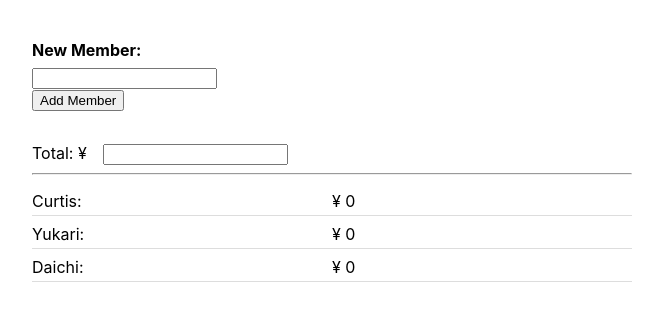
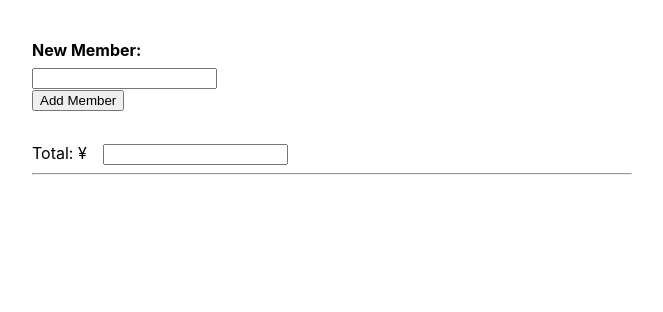
Before and after one commit to atparkweb/react-context-app, a React (Create React App) app: page / in a window 1280 px wide. Shown: the top 312 px of the page, without its empty margins (308-971 px from the left). Built offline with nearby package versions, Linux system fonts and the light colour scheme.

Commit message:
refactor: Remove default group array

```diff
--- a/src/App.js
+++ b/src/App.js
@@ -4,23 +4,8 @@ import "./App.css";
 import Add from "./Add";
 import { GroupList } from "./Group";
 
-const defaultList = [
-  {
-    name: "Curtis",
-    id: 1,
-  },
-  {
-    name: "Yukari",
-    id: 2,
-  },
-  {
-    name: "Daichi",
-    id: 3,
-  },
-];
-
 function App() {
-  const [members, setMembers] = useState(defaultList);
+  const [members, setMembers] = useState([]);
   const [total, setTotal] = useState(0);
 
   const handleChange = e => {
```
